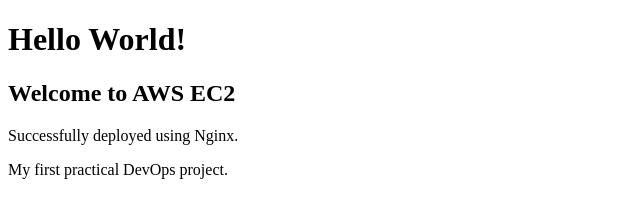
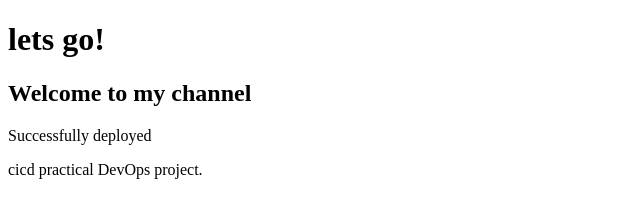
Before and after one commit to jaisaikumar002-debug/hello-world-cicd, a plain HTML site: page index.html in a window 1280 px wide. Shown: the whole page, without its empty margins (0-640 px from the left). Drawn offline with Linux system fonts and the light colour scheme.

Commit message:
new commit

```diff
--- a/index.html
+++ b/index.html
@@ -1,12 +1,12 @@
 <!DOCTYPE html>
 <html>
 <head>
-    <title>My First DevOps Project</title>
+    <title>This is my cicd own project jaisaijsk</title>
 </head>
 <body>
-    <h1>Hello World!</h1>
-    <h2>Welcome to AWS EC2</h2>
-    <p>Successfully deployed using Nginx.</p>
-    <p>My first practical DevOps project.</p>
+    <h1>lets go!</h1>
+    <h2>Welcome to my channel</h2>
+    <p>Successfully deployed</p>
+    <p>cicd practical DevOps project.</p>
 </body>
 </html>
```
